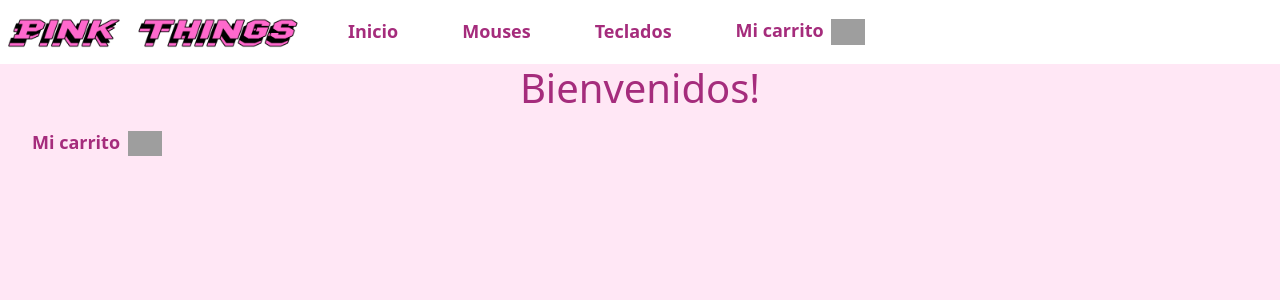
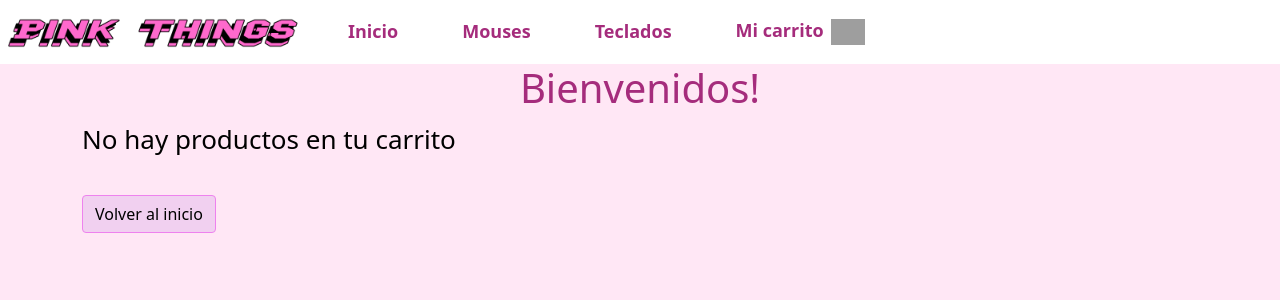
Before and after one commit to Melisanahirg/la-meli-store, a React (Create React App) app: page /cart in a window 1280 px wide. Shown: the top 300 px of the page. Built offline with nearby package versions, Linux system fonts and the light colour scheme; no server answers; grey boxes are pictures that could not be loaded.

Commit message:
Noveno desafio entregable

```diff
--- a/src/App.js
+++ b/src/App.js
@@ -8,6 +8,7 @@ import { ItemDetailContainer } from './components/ItemDetailContainer/ItemDetail
 import { BrowserRouter, Route, Switch } from 'react-router-dom';
 import { CartWidget } from './components/CartWidget/CartWidget';
 import { CartContextComponent} from './context/CartContext'
+import { CartComponent } from './components/CartComponent/CartComponent'
 
 
 
@@ -24,7 +25,7 @@ function App() {
             <Route exact path='/' component={ItemListContainer} />
             <Route exact path='/category/:categoryId' component={ItemListContainer} />
             <Route exact path='/item/:productId' component={ItemDetailContainer} />
-            <Route exact path='/cart' component={CartWidget} />
+            <Route exact path='/cart' component={CartComponent}/>
           </div>
         </Switch>
       </BrowserRouter>
--- /dev/null
+++ b/src/components/CartComponent/CartComponent.css
@@ -0,0 +1,10 @@
+.btnVolveraInicio {
+
+    background: rgb(241, 208, 240);
+    color: black;
+    text-decoration: none!important;
+    border-color:violet;
+    margin-right: 20px;
+    margin-top: 20px;
+
+}
--- /dev/null
+++ b/src/components/CartComponent/CartComponent.jsx
@@ -0,0 +1,32 @@
+import { CartWidget } from "../CartWidget/CartWidget";
+import { useContext } from "react";
+import { CartContext } from '../../context/CartContext'
+import { Button, Container, Row, Col } from "react-bootstrap";
+import {Link} from 'react-router-dom';
+import './CartComponent.css';
+
+
+
+export function CartComponent() {
+
+    let { product, removeItem, cart } = useContext(CartContext)
+
+    return (
+        <Container>
+            <Row>
+                {cart.length == 0 ?
+                    <Col>
+                        <p>
+                            No hay productos en tu carrito
+                        </p>
+                        <Link to='/'>
+                            <Button className='btnVolveraInicio'>Volver al inicio</Button>
+                        </Link>
+                    </Col>
+                    :
+                    <CartWidget removeItem={removeItem} product={product} />
+                }
+            </Row>
+        </Container>
+    )
+}
--- a/src/components/CartWidget/CartWidget.jsx
+++ b/src/components/CartWidget/CartWidget.jsx
@@ -1,15 +1,47 @@
-import {Nav, Image } from 'react-bootstrap';
+import { Table, Button } from 'react-bootstrap';
+import { useContext } from 'react';
+import { CartContext } from '../../context/CartContext';
 
 
+export function CartWidget({ removeItem }) {
 
+  let { cart, cartTotal} = useContext(CartContext)
 
-export function CartWidget() {
+  return (
+    <>
+      <Table striped bordered hover>
+        <thead>
+          <tr>
+            <th>Imagen</th>
+            <th>Producto</th>
+            <th>Precio Un.</th>
+            <th>Cantidad</th>
+            <th>Total</th>
+            <th>Accion</th>
+          </tr>
+        </thead>
+        <tbody>
 
-    return (
-        <>
-          <Nav.Link href="/cart" className="btn-item">Mi carrito <Image src="/images/micarrito.png" style={{width:40, padding:3}}/></Nav.Link>
-
-        </>
-    );
+          {cart.map((row) => {
+            return (
+              <tr>
+                <td><img src={row.item.thumbnail}></img></td>
+                <td>{row.item.title}</td>
+                <td>${row.item.price}</td>
+                <td>{row.quantity}</td>
+                <td>${row.item.price * row.quantity}</td>
+                <td><Button onClick={() => removeItem(row.item.id)}>Borrar</Button></td>
+              </tr>
+            )
+          })}
+          <tr>
+            <td></td>
+            <td colSpan="3">Total</td>
+            <td>${cartTotal}</td>
+          </tr>
+        </tbody>
+      </Table>
+    </>
+  )
 
 }
--- a/src/components/ItemCount/ItemCount.jsx
+++ b/src/components/ItemCount/ItemCount.jsx
@@ -1,11 +1,12 @@
 import { useContext, useState } from "react";
 import { Button, Row, Col, Container, Card } from 'react-bootstrap';
+import { Link } from "react-router-dom";
 import { CartContext } from "../../context/CartContext";
 import '../../styles/globalstyles.css'
 
 
 
-export function ItemCount({ stock, onAdd, removeItem, productId }) {
+export function ItemCount({ stock, onAdd }) {
 
 
     const [productCount, setProductCount] = useState(1);
@@ -37,10 +38,10 @@ export function ItemCount({ stock, onAdd, removeItem, productId }) {
                 </Row>
                 <Row>
                     <Col>
-                        <Button onClick={() => onAdd(productCount)}  className='btnComprar'>Comprar</Button>
-                    </Col>
-                    <Col>
-                        <Button onClick={() => removeItem(productId)}  className='btnComprar'>Borrar</Button>
+                        <Button onClick={() => onAdd(productCount)}  className='btnComprar'>Agregar</Button>
+                        <Link to='/cart'>
+                            <Button className='btnComprar'>Terminar compra</Button>
+                        </Link>
                     </Col>
                 </Row>
             </Row>
--- a/src/components/ItemDetail/ItemDetail.css
+++ b/src/components/ItemDetail/ItemDetail.css
@@ -52,5 +52,7 @@
     background: rgb(241, 208, 240);
     color: black;
     text-decoration: none!important;
-    border-color:violet ;
+    border-color:violet;
+    margin-right: 20px;
+    margin-top: 20px;
 }
--- a/src/components/ItemDetail/ItemDetail.jsx
+++ b/src/components/ItemDetail/ItemDetail.jsx
@@ -8,7 +8,7 @@ import { CartContext } from '../../context/CartContext';
 
 
 export const ItemDetail = ({product}) => {
-    console.log(product)
+
 
     let {cart, addToCart, removeItem} = useContext(CartContext)
 
--- a/src/components/NavBar/NavBar.css
+++ b/src/components/NavBar/NavBar.css
@@ -11,3 +11,7 @@
     border-radius:5px ;
 
 }
+.cartBadge{
+    background-color: orange;
+    color: white;
+}
--- a/src/components/NavBar/NavBar.jsx
+++ b/src/components/NavBar/NavBar.jsx
@@ -1,10 +1,14 @@
-import { Navbar, Image, Nav } from 'react-bootstrap';
-import { CartWidget } from '../CartWidget/CartWidget';
+import { Navbar, Image, Nav, Badge } from 'react-bootstrap';
 import './NavBar.css';
 import { Link } from 'react-router-dom';
+import { useContext } from 'react';
+import { CartContext } from '../../context/CartContext';
 
 
 export function NavBar() {
+
+    let { itemCount } = useContext(CartContext)
+
 
     return (
         <div>
@@ -13,7 +17,11 @@ export function NavBar() {
                 <Nav.Link href="/" className="btn-item">Inicio</Nav.Link>
                 <Nav.Link href="/category/mouserosa" className="btn-item">Mouses</Nav.Link>
                 <Nav.Link href="/category/tecladorosa" className="btn-item">Teclados</Nav.Link>
-                <CartWidget />
+                <Nav.Link href="/cart" className="btn-item">Mi carrito <Image src="/images/micarrito.png" style={{ width: 40, padding: 3 }} />
+                    {itemCount > 0 &&
+                        <Badge className="cartBadge">{itemCount}</Badge>
+                    }
+                </Nav.Link>
             </Navbar>
 
         </div>
--- a/src/context/CartContext.jsx
+++ b/src/context/CartContext.jsx
@@ -46,9 +46,9 @@ export const CartContextComponent = ({ children }) => {
 
     const removeItem = id => {
         let newCart = cart.filter(product => product.item.id != id);
-        console.log('newCart', newCart);
         setCart(newCart);
     }
+
 
 
     const addToCart = (item, quantity) =>{
@@ -78,16 +78,19 @@ export const CartContextComponent = ({ children }) => {
 
     useEffect(() => {
         localStorage.setItem('cart', JSON.stringify(cart));
-        console.log('corre useeffect', cart);
     }, [cart]);
 
+
+    let itemCount = cart.reduce((a, b) => a + (b['quantity'] || 0), 0);
+
+    let cartTotal = cart.reduce((a, b) => a + (b['item']['price'] * b['quantity'] || 0), 0);
 
 
 
 
     return (
-        <CartContext.Provider value={{ addToCart, listProduct, setCategory, product, setProductId, cart, clearCart, addToCart, removeItem}}>
+        <CartContext.Provider value={{ addToCart, listProduct, setCategory, product, setProductId, cart, clearCart, removeItem, itemCount, cartTotal}}>
             {children}
         </CartContext.Provider>
     )
-}
+ }
```
Also changed, not shown: src/components/ItemDetailContainer/ItemDetailContainer.jsx (+4 -5 lines).
